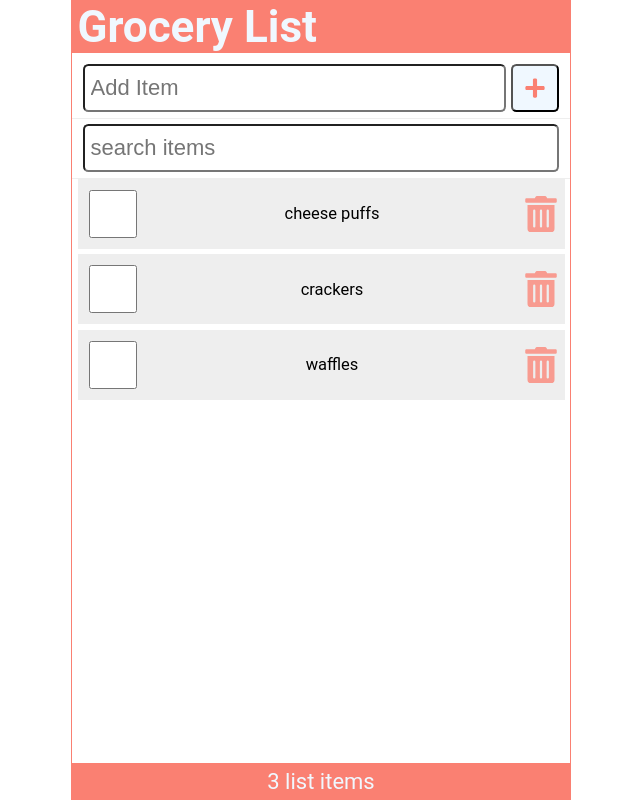
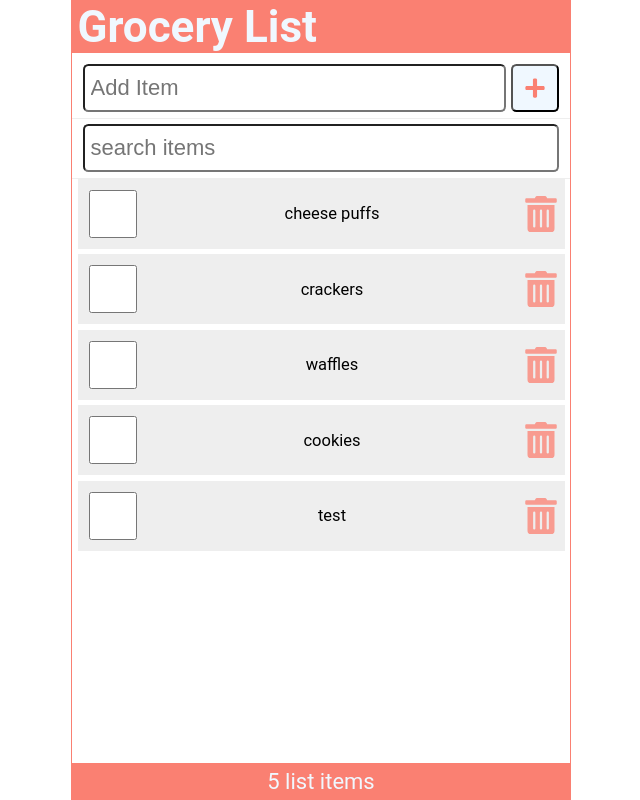
Before and after one commit to ktllama/blog, a React (Create React App) app: page / in a window 1280 px wide. Shown: the whole page, without its empty margins (319-959 px from the left). Built offline with nearby package versions, Linux system fonts and the light colour scheme; data requests are answered from the project's data file.

Commit message:
adding update request

```diff
--- a/data/db.json
+++ b/data/db.json
@@ -14,6 +14,16 @@
       "id": 3,
       "checked": false,
       "item": "waffles"
+    },
+    {
+      "id": 4,
+      "checked": false,
+      "item": "cookies"
+    },
+    {
+      "id": 5,
+      "checked": false,
+      "item": "test"
     }
   ]
 }
--- a/src/App.js
+++ b/src/App.js
@@ -46,7 +46,7 @@ function App() {
   //only want to run and load data at load time
   //can send messaged back to rest api to keep database insync with state
 
-  const addItem = (item) => {
+  const addItem = async (item) => {
     const id = items.length ? items[items.length - 1].id + 1 : 1;
     const myNewItem = { id, checked: false, item };
     const listItems = [ ...items, myNewItem ];
@@ -59,13 +59,29 @@ function App() {
         'Content-Type': 'application/json',
       },
       body: JSON.stringify(myNewItem)
-    }
+    };
+    const result = await apiRequest(API_URL, postOptions);
+    if (result) setFetchError(result); // if there is an error message- because its not null, the error message in function above will be set to the error message of the post request
 
   }
 
-  const handleCheck = (id) => {
+  const handleCheck = async (id) => {
     const listItems = items.map((item) => item.id === id ? { ...item, checked: !item.checked } : item);
     setItems(listItems);
+
+    //Updating list- patch- need to first define item we will update (myItem) then use update options to update checked state
+    const myItem = items.filter((item) => item.id === id);
+    console.log(myItem);
+    const updateOptions = {
+      method: 'PATCH',
+      headers: {
+        'Content-Type': 'application-json'
+      },
+      body: JSON.stringify({checked: myItem[0].checked}) //setting one item- not array [0] and its checked status
+    };
+    const reqUrl = `${API_URL}/${id}` //acessing a specific post to update with patch w this url+id
+    const result = await apiRequest(reqUrl, updateOptions);
+    if (result) setFetchError(result);
   }
 
   const handleDelete = (id) => {
```
